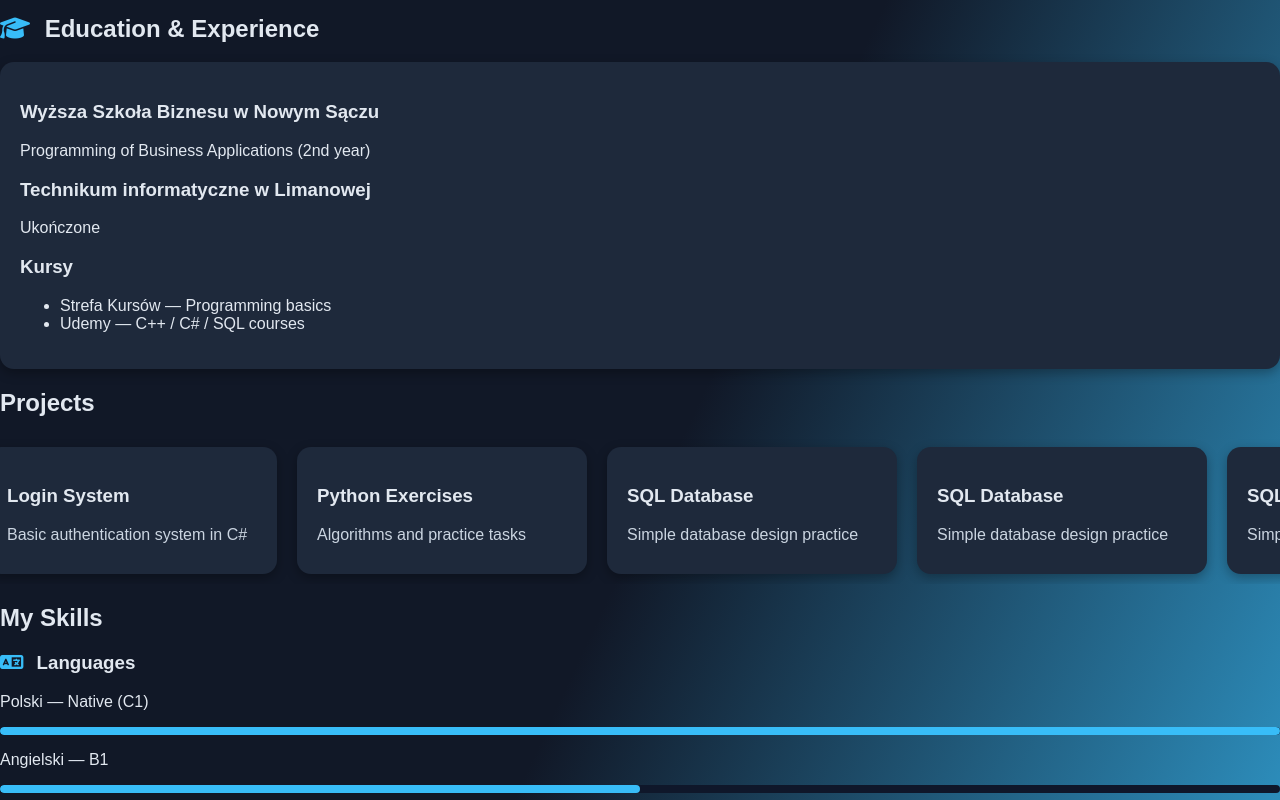
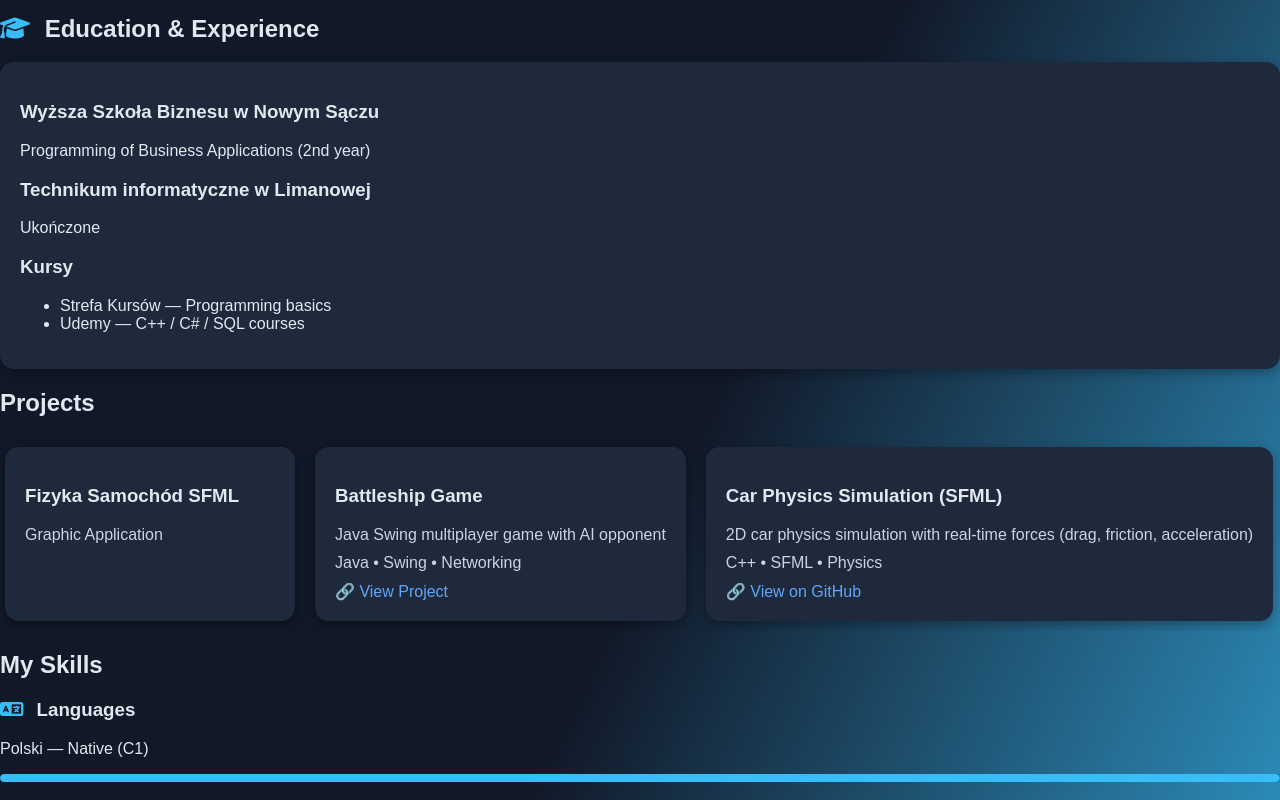
Before and after one commit to sadowski-pawel/sadowski-pawel, a plain HTML site: page index.html in a window 1280 px wide. Shown: the part 422-1222 px from the top of the page. Drawn offline with nearby package versions, Linux system fonts and the light colour scheme.

Commit message:
Update index.html

```diff
--- a/index.html
+++ b/index.html
@@ -75,41 +75,27 @@
         <div class="projects-slider">
 
             <div class="project-card card">
-                <h3>Calculator in C</h3>
-                <p>Console application</p>
+                <h3>Fizyka Samochód SFML</h3>
+                <p>Graphic Application</p>
             </div>
 
             <div class="project-card card">
-                <h3>Login System</h3>
-                <p>Basic authentication system in C#</p>
+                <h3>Battleship Game</h3>
+                <p>Java Swing multiplayer game with AI opponent</p>
+                <p>Java • Swing • Networking</p>
+                <a href="https://github.com/sadowski-pawel/Projects" target="_blank">
+                    🔗 View Project
+                </a>
             </div>
 
             <div class="project-card card">
-                <h3>Python Exercises</h3>
-                <p>Algorithms and practice tasks</p>
+                <h3>Car Physics Simulation (SFML)</h3>
+                <p>2D car physics simulation with real-time forces (drag, friction, acceleration)</p>
+                <p>C++ • SFML • Physics</p>
+                <a href="https://github.com/sadowski-pawel/Projects" target="_blank">
+                    🔗 View on GitHub
+                </a>
             </div>
-
-            <div class="project-card card">
-                <h3>SQL Database</h3>
-                <p>Simple database design practice</p>
-            </div>
-            <div class="project-card card">
-                <h3>SQL Database</h3>
-                <p>Simple database design practice</p>
-            </div>
-            <div class="project-card card">
-                <h3>SQL Database</h3>
-                <p>Simple database design practice</p>
-            </div>
-            <div class="project-card card">
-                <h3>SQL Database</h3>
-                <p>Simple database design practice</p>
-            </div>
-            <div class="project-card card">
-                <h3>SQL Database</h3>
-                <p>Simple database design practice</p>
-            </div>
-
         </div>
 
 
```
